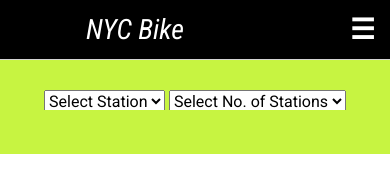
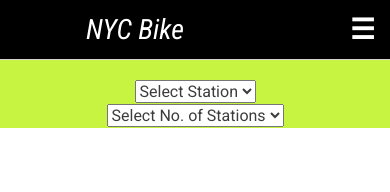
Before and after one commit to surbhiguptasai/CapstoneNodeNYCityBike, a website: page public/stationmap/index.html in a window 390 px wide. Drawn offline with nearby package versions, Linux system fonts and the light colour scheme; some packages are replaced by stand-ins of ours; no server answers.

Commit message:
responsive web

```diff
--- a/public/css/stationmap.css
+++ b/public/css/stationmap.css
@@ -7,32 +7,39 @@ body {
 {
 	 background-color: #c7f441;
 }
-.form-background:after{
-background-color: #c7f441;
-   position:absolute;
-  content:"";
-  left:0;
-  right:0;
-  height:10px;
-  top:60px;
+/*.form-background:after{*/
+/*background-color: #c7f441;*/
+   /*position:absolute;*/
+  /*content:"";*/
+  /*left:0;*/
+  /*right:0;*/
+  /*height:10px;*/
+  /*top:60px;*/
 
 
-}
-.form-background:before{
-background-color: #c7f441;
-   position:absolute;
-  content:"";
-  left:0;
-  right:0;
-  height:44px;
-  top:110px;
+/*}*/
+/*.form-background:before{*/
+/*background-color: #c7f441;*/
+   /*position:absolute;*/
+  /*content:"";*/
+  /*left:0;*/
+  /*right:0;*/
+  /*height:44px;*/
+  /*top:110px;*/
 
 
+/*}*/
+
+.padding0
+{
+    padding-right:0px;
+    padding-left:0px;
 }
+
 .js-search-form{
-   margin-top: 10px;
+   /*margin-top: 10px;*/
     padding-top: 20px;
-    margin-bottom:40px;
+    /*margin-bottom:40px;*/
 
 }
 
--- a/public/stationmap/index.html
+++ b/public/stationmap/index.html
@@ -2,11 +2,11 @@
 <html>
 <head>
   <title>NYC Bike</title>
-  <meta name="description" content="My Contacts helps you to
-      manage your contacts.">
-  <meta name="viewport" content="width=device-width, initial-scale=1">
+  <meta name="description" content="NYC Bike helps you to find and manage  your bike ride.">
+    <meta name="viewport" content="width=device-width, initial-scale=1, maximum-scale=1, user-scalable=no">
   <link rel="stylesheet" href="https://cdnjs.cloudflare.com/ajax/libs/normalize/4.2.0/normalize.min.css">
   <link href="https://fonts.googleapis.com/css?family=Roboto:400,700" rel="stylesheet">
+    <link rel="stylesheet" href="https://maxcdn.bootstrapcdn.com/bootstrap/3.3.7/css/bootstrap.min.css">
   <link href="https://fonts.googleapis.com/css?family=Roboto+Condensed:400i,700i" rel="stylesheet">
   <link rel="stylesheet" type="text/css" href="../css/float-grid.css">
 
@@ -22,6 +22,8 @@
     </style>
 </head>
 <body>
+
+<div class="container-fluid padding0">
  <div id="nav-bar-wrap">
     <div id="nav-bar">
       <a href="../"><header class="site-title">NYC Bike</header></a>
@@ -55,16 +57,20 @@
       </div>
     </div>
   </div>
+</div>
 
-
-
+<div class="container-fluid padding0 ">
  <div class="form-background">
 <div class="js-search-form">
 
+
+    <div class="row xs-12">
   <select class="stationList" >
   <option value="">Select Station</option>
   </select>
+</div>
 
+    <div class="row xs-12">
   <select class="pinsDropDown" >
   <option value="">Select No. of Stations</option>
   <option value="10">10</option>
@@ -73,14 +79,27 @@
   <option value="100">100</option>
   <option value="All">All</option>
   </select>
-</div>
-</div>
- <input type="hidden" id="userVal" value="" />
-<div id="map"></div>
+    </div>
 
 
 
-  <script src="https://code.jquery.com/jquery-3.1.0.js"></script>
+</div>
+</div>
+</div>
+
+<div class="container-fluid padding0     ">
+<div id="map"></div>
+</div>
+
+
+
+    <script src="https://code.jquery.com/jquery-3.1.0.js"></script>
+ <script
+         src="https://code.jquery.com/ui/1.12.0/jquery-ui.js"
+ ></script>
+ <script src="https://maxcdn.bootstrapcdn.com/bootstrap/3.3.7/js/bootstrap.min.js"></script>
+
+
    <script type="text/javascript" src="jquerysearch.js"></script>
    <script src="https://maps.googleapis.com/maps/api/js?key=AIzaSyDFd-29p6LxJ3sq0PIcgLFSB28vPOs9LpM&callback=initMap"></script>
 
```
